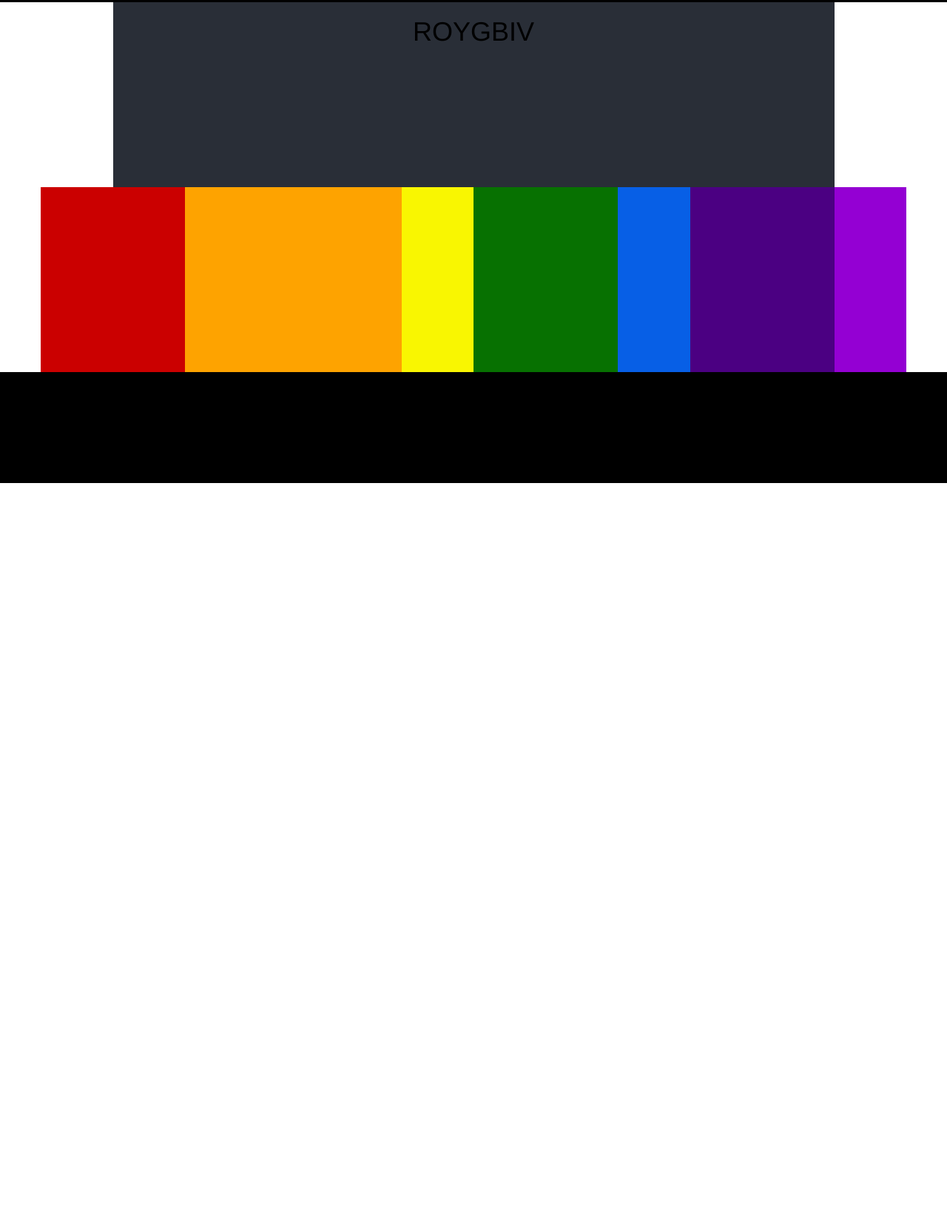
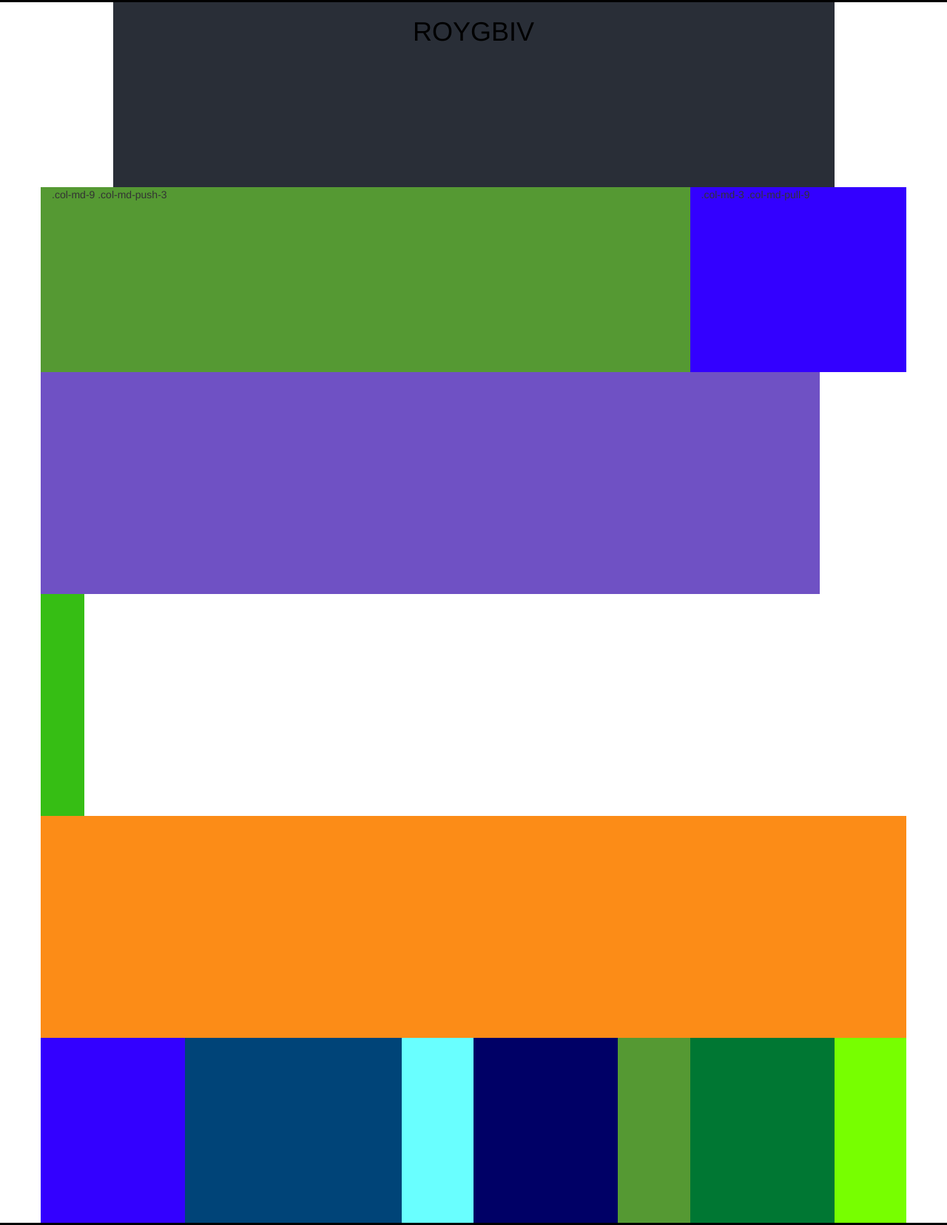
Before and after one commit to Trevmuny94/practice-day-1, a plain HTML site: page index.html in a window 1280 px wide. Shown: the part 247-1903 px from the top of the page at 74% size. Before the commit the page ends 900 px from the top, so only its background shows below. Drawn offline with Linux system fonts and the light colour scheme.

Commit message:
finished the practice with media queries

```diff
--- a/css/style.css
+++ b/css/style.css
@@ -1,53 +1,134 @@
-header{
+/*=================HEADER=============*/
+
+header {
     background-color: #000;
     height: 250px;
     text-align: center;
     color: #fff;
 }
 
-#roygbiv{
+/*=================MAIN=============*/
+
+.happy-bunnies{
+  height: 300px;
+  background-color: #d3ee07;
+  width: 40%;
+}
+
+.sad-hippo{
+  height: 300px;
+  background-color: #0000ff;
+  width: 100%
+}
+
+.floppy-moose{
+  height: 300px;
+  background-color: #6a3f0d;
+  width:50%;
+}
+
+#roygbiv {
     background-color: #292e37;
     height: 250px;
     text-align: center;
     color: #000;
 }
 
-#red{
+#red {
     background-color: #cb0000;
     height: 250px;
 }
 
-#orange{
+#orange {
     background-color: #fea300;
     height: 250px;
 }
 
-#yellow{
+#yellow {
     background-color: #f9f601;
     height: 250px;
 }
 
-#green{
+#green {
     background-color: #077101;
     height: 250px;
 }
 
-#blue{
+#blue {
     background-color: #075fe6;
     height: 250px;
 }
 
-#indigo{
+#indigo {
     background-color: #4b0082;
     height: 250px;
 }
 
-#violet{
+#violet {
     background-color: #9400d3;
     height: 250px;
 }
 
-footer{
+/*=================FOOTER=============*/
+
+footer {
     background-color: #000;
     height: 150px;
 }
+
+/*============MEDIA QUERIES=============*/
+
+@media screen and (min-width: 550px){
+  .happy-bunnies{
+    background-color: #6f51c4;
+    width: 90%;
+  }
+}
+
+@media screen and (min-width: 450px){
+  .sad-hippo{
+    background-color: #36be14;
+    width: 5%;
+  }
+}
+
+@media screen and (min-width: 600px){
+  .floppy-moose{
+    background-color: #fc8c17;
+    width: 100%;
+  }
+}
+
+ @media screen and (max-width: 450px){
+   .floppy-moose{
+     background-color: #6b6dff;
+     width: 100%;
+   }
+ }
+
+ @media screen and (min-width: 768px){
+   #blue{
+     background-color: #559933;
+   }
+   #indigo{
+     background-color: #007733;
+   }
+   #violet{
+     background-color: #77ff00;
+   }
+ }
+
+ @media screen and (min-width: 375px){
+   #red{
+     background-color: #3300ff;
+   }
+   #orange{
+     background-color: #004478;
+   }
+   #yellow{
+     background-color: #69ffff;
+   }
+   #green{
+     background-color: #000066;
+   }
+ }
--- a/index.html
+++ b/index.html
@@ -1,6 +1,8 @@
 <!DOCTYPE html>
 <html>
   <head>
+    <meta charset="utf-8" />
+    <meta name="viewport" content="width=device-width, initial-scale=1.0">
     <link rel="stylesheet" href="css/bootstrap.min.css">
     <link rel="stylesheet" href="css/style.css">
   </head>
@@ -18,7 +20,16 @@
       <!-- end of row 1 -->
       <!-- start of row 2 -->
       <div class="row">
-        <div id="red" class="col-xs-12 col-sm-1 col-md-1 col col-lg-2 col-lg-offset-0"></div>
+        <div id="blue" class="col-md-9">.col-md-9 .col-md-push-3</div>
+        <div id="red" class="col-md-3">.col-md-3 .col-md-pull-9</div>
+      </div>
+      <div class="row">
+        <div class="happy-bunnies"></div>
+        <div class="sad-hippo"></div>
+        <div class="floppy-moose"></div>
+      </div>
+      <div class="row">
+        <div id="red" class="col-xs-12 col-sm-1 col-md-1 col-lg-2 col-lg-offset-0"></div>
         <div id="orange" class="col-xs-6 col-sm-1 col-md-1 col-md-offset-1  col-lg-3 col-lg-offset-0"></div>
         <div id="yellow" class="col-xs-6 col-sm-1 col-md-1 col-lg-1"></div>
         <div id="green" class="col-xs-4 col-sm-1 col-md-1 col-lg-2"></div>
```
Lines whose indentation alone changed are shown as unchanged.
